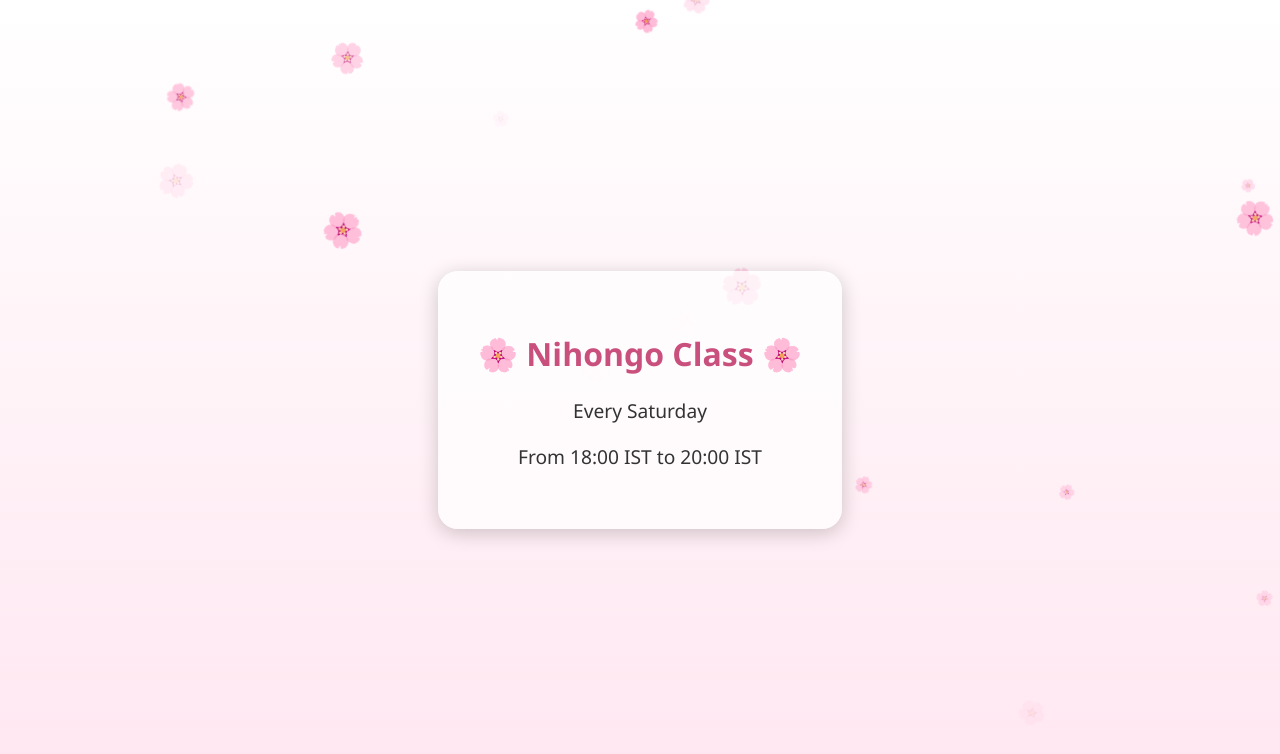
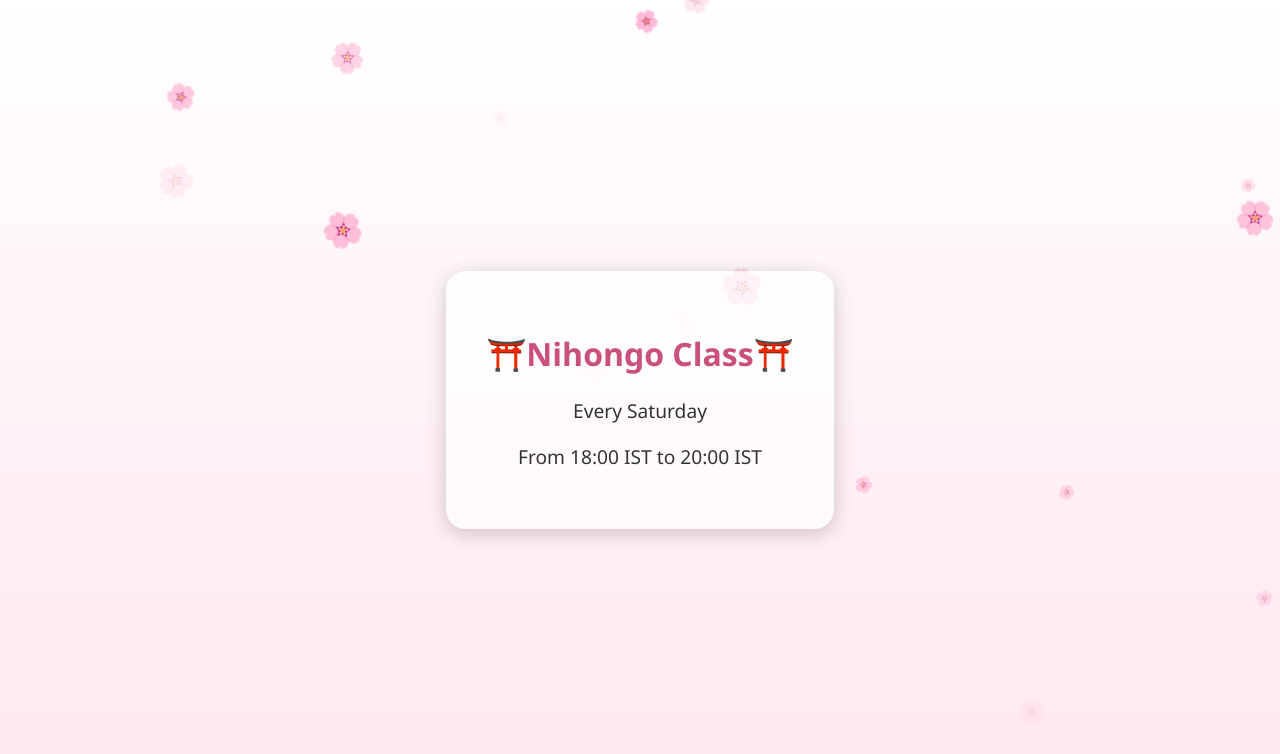
Before and after one commit to rr0874/class-schedule, a plain HTML site: page index.html in a window 1280 px wide. Drawn offline with Linux system fonts and the light colour scheme.

Commit message:
Update index.html

```diff
--- a/index.html
+++ b/index.html
@@ -9,7 +9,7 @@
 <body>
   <div class="container">
     <div class="class-info">
-      <h1>🌸 Nihongo Class 🌸</h1>
+      <h1>⛩️Nihongo Class⛩️</h1>
       <p>Every Saturday</p>
       <p>From 18:00 IST to 20:00 IST</p>
     </div>
```
